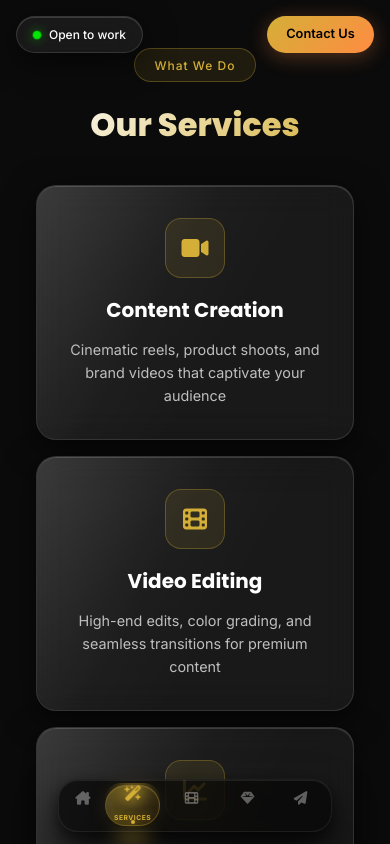
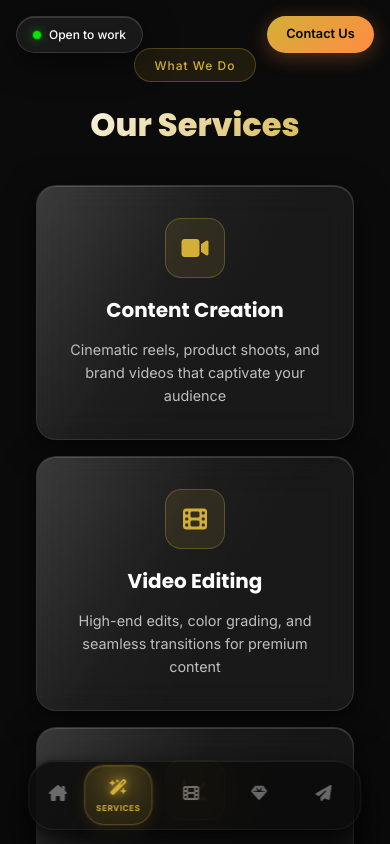
Before and after one commit to Pranav00009/phot-ology, a website: page index.html in a window 390 px wide. Both pictures are taken after a click on the link "SERVICES". Drawn offline with nearby package versions, Linux system fonts and the light colour scheme.

Commit message:
feat: nav redesign - reference style rounded square active bg, outline icons, compact mobile, gold theme

```diff
--- a/script.js
+++ b/script.js
@@ -437,23 +437,10 @@ document.addEventListener('DOMContentLoaded', () => {
     // Only track sections that have a matching nav link
     const navHrefs = Array.from(navItems).map(n => n.getAttribute('href').replace('#', ''));
 
-    /* ── Sync indicator + ambient glow to active item ── */
+    /* ── Indicator hidden (active bg is CSS-only on item) ── */
     function updateNavIndicator() {
-        const activeItem = document.querySelector('.nav-item.active');
-        if (!activeItem || !navIndicator) return;
-
-        requestAnimationFrame(() => {
-            const w = activeItem.offsetWidth;
-            const l = activeItem.offsetLeft;
-
-            navIndicator.style.width = `${w}px`;
-            navIndicator.style.left  = `${l}px`;
-
-            if (ambientGlow) {
-                ambientGlow.style.width = `${w}px`;
-                ambientGlow.style.left  = `${l}px`;
-            }
-        });
+        // No-op: nav-indicator & nav-ambient-glow are display:none in new design.
+        // Active state is handled purely via .active class CSS.
     }
 
     /* ── Ripple burst on click ── */
--- a/style.css
+++ b/style.css
@@ -877,349 +877,258 @@ body::before {
 }
 
 /* ================================================================
-   BOTTOM NAVIGATION — PREMIUM CINEMATIC DOCK
+   BOTTOM NAVIGATION — REFERENCE STYLE DOCK  (gold × dark theme)
+   Active: rounded-square gold bg | Inactive: outline icons only
    ================================================================ */
 
-/* Container */
+/* ── Container ── */
 .bottom-nav {
     position: fixed;
-    bottom: 0.75rem;
+    bottom: 0.9rem;
     left: 50%;
     transform: translateX(-50%) translateY(0);
     display: flex;
     align-items: center;
-    gap: 1px;
-    padding: 3px;
-    border-radius: 20px;
-    background: rgba(8, 8, 8, 0.72);
-    backdrop-filter: blur(32px) saturate(180%) brightness(0.9);
-    -webkit-backdrop-filter: blur(32px) saturate(180%) brightness(0.9);
-    border: 1px solid rgba(255, 255, 255, 0.07);
+    gap: 2px;
+    padding: 4px;
+    border-radius: 26px;
+    background: rgba(10, 10, 10, 0.78);
+    backdrop-filter: blur(28px) saturate(160%);
+    -webkit-backdrop-filter: blur(28px) saturate(160%);
+    border: 1px solid rgba(255, 255, 255, 0.06);
     box-shadow:
-        0 20px 40px rgba(0, 0, 0, 0.7),
-        0 6px 14px rgba(0, 0, 0, 0.5),
-        inset 0 1px 0 rgba(255, 255, 255, 0.08),
-        0 0 0 0.5px rgba(255, 255, 255, 0.04);
+        0 24px 48px rgba(0, 0, 0, 0.75),
+        0 6px 16px rgba(0, 0, 0, 0.5),
+        inset 0 1px 0 rgba(255, 255, 255, 0.07);
     z-index: 9999;
     pointer-events: auto;
-    transition:
-        transform 0.55s cubic-bezier(0.34, 1.56, 0.64, 1),
-        opacity 0.4s ease;
-    animation: navEntrance 0.8s cubic-bezier(0.34, 1.56, 0.64, 1) 0.3s both;
+    transition: transform 0.5s cubic-bezier(0.34, 1.56, 0.64, 1), opacity 0.35s ease;
+    animation: navSlideUp 0.7s cubic-bezier(0.34, 1.56, 0.64, 1) 0.2s both;
     will-change: transform, opacity;
     overflow: visible;
 }
 
-@keyframes navEntrance {
-    0%   { transform: translateX(-50%) translateY(120px); opacity: 0; }
-    60%  { opacity: 1; }
-    100% { transform: translateX(-50%) translateY(0); opacity: 1; }
+@keyframes navSlideUp {
+    0%   { transform: translateX(-50%) translateY(100px); opacity: 0; }
+    100% { transform: translateX(-50%) translateY(0);     opacity: 1; }
 }
 
 /* Hide on scroll down */
 .bottom-nav.hidden {
-    transform: translateX(-50%) translateY(140px) !important;
+    transform: translateX(-50%) translateY(120px) !important;
     opacity: 0;
     pointer-events: none;
 }
 
-/* Liquid Morphing Pill Indicator */
-.nav-indicator {
-    position: absolute;
-    top: 5px;
-    height: calc(100% - 10px);
-    width: 60px;
-    left: 5px;
-    background: linear-gradient(
-        135deg,
-        rgba(212, 175, 55, 0.22) 0%,
-        rgba(212, 175, 55, 0.1) 50%,
-        rgba(255, 140, 66, 0.08) 100%
-    );
-    border: 1px solid rgba(212, 175, 55, 0.35);
-    border-radius: 22px;
-    z-index: 0;
-    transition:
-        left  0.5s cubic-bezier(0.34, 1.56, 0.64, 1),
-        width 0.5s cubic-bezier(0.34, 1.56, 0.64, 1);
-    will-change: left, width;
-    box-shadow:
-        0 0 20px rgba(212, 175, 55, 0.12),
-        inset 0 1px 0 rgba(255, 255, 255, 0.1),
-        inset 0 0 20px rgba(212, 175, 55, 0.06);
-    overflow: hidden;
-}
-
-.nav-indicator::after {
-    content: '';
-    position: absolute;
-    inset: 0;
-    background: linear-gradient(
-        90deg,
-        transparent 0%,
-        rgba(212, 175, 55, 0.18) 40%,
-        rgba(255, 255, 255, 0.09) 50%,
-        rgba(212, 175, 55, 0.18) 60%,
-        transparent 100%
-    );
-    background-size: 200% 100%;
-    animation: indicatorShimmer 2.5s ease-in-out infinite;
-}
-
-@keyframes indicatorShimmer {
-    0%   { background-position: -200% center; }
-    100% { background-position:  200% center; }
-}
-
-/* Ambient glow shadow below active item */
-.nav-ambient-glow {
-    position: absolute;
-    bottom: -16px;
-    left: 5px;
-    width: 60px;
-    height: 18px;
-    border-radius: 50%;
-    background: radial-gradient(ellipse, rgba(212, 175, 55, 0.55) 0%, transparent 70%);
-    filter: blur(8px);
-    z-index: -1;
-    pointer-events: none;
-    transition:
-        left  0.5s cubic-bezier(0.34, 1.56, 0.64, 1),
-        width 0.5s cubic-bezier(0.34, 1.56, 0.64, 1);
-    will-change: left, width;
-}
-
-/* Nav Item Base */
+/* ── Sliding indicator (hidden — active bg is on item itself) ── */
+.nav-indicator  { display: none; }
+.nav-ambient-glow { display: none; }
+
+/* ── Nav Item ── */
 .nav-item {
     position: relative;
-    z-index: 1;
     display: flex;
     flex-direction: column;
     align-items: center;
     justify-content: center;
-    padding: 5px 9px 4px;
-    color: rgba(255, 255, 255, 0.35);
+    padding: 9px 11px;
+    border-radius: 20px;
+    min-width: 44px;
+    min-height: 44px;
     text-decoration: none;
-    border-radius: 16px;
-    min-width: 42px;
+    color: rgba(255, 255, 255, 0.38);
     cursor: pointer;
     outline: none;
     -webkit-tap-highlight-color: transparent;
-    transition: color 0.3s ease;
+    background: transparent;
+    transition:
+        color      0.3s ease,
+        background 0.4s ease;
     overflow: hidden;
-}
-
-/* Ripple layer */
+    z-index: 1;
+}
+
+/* ── Ripple ── */
 .nav-ripple {
     position: absolute;
     inset: 0;
     border-radius: inherit;
     pointer-events: none;
-    z-index: 0;
-}
-
-.nav-ripple::before {
+    overflow: hidden;
+}
+
+.nav-ripple::after {
     content: '';
     position: absolute;
-    top: 50%;
-    left: 50%;
-    width: 0;
-    height: 0;
+    top: 50%; left: 50%;
+    width: 0; height: 0;
     border-radius: 50%;
-    background: rgba(212, 175, 55, 0.22);
+    background: rgba(212, 175, 55, 0.25);
     transform: translate(-50%, -50%);
+    opacity: 0;
     transition: none;
-    opacity: 1;
-}
-
-.nav-item.ripple-active .nav-ripple::before {
-    width: 180%;
-    height: 180%;
+}
+
+.nav-item.ripple-active .nav-ripple::after {
+    width: 200%; height: 200%;
     opacity: 0;
-    transition: width 0.55s ease, height 0.55s ease, opacity 0.55s ease;
-}
-
-/* Per-item glow orb */
+    transition: width 0.5s ease, height 0.5s ease, opacity 0.5s ease;
+}
+
+/* ── Glow orb (hidden for inactive) ── */
 .nav-glow-orb {
     position: absolute;
-    top: -6px;
-    left: 50%;
-    transform: translateX(-50%) translateY(-60%) scale(0.5);
-    width: 44px;
-    height: 44px;
+    top: 0; left: 50%;
+    transform: translateX(-50%) translateY(-50%) scale(0);
+    width: 50px; height: 50px;
     border-radius: 50%;
-    background: radial-gradient(circle, rgba(212, 175, 55, 0.75) 0%, transparent 65%);
-    filter: blur(14px);
+    background: radial-gradient(circle, rgba(212, 175, 55, 0.6) 0%, transparent 65%);
+    filter: blur(16px);
     opacity: 0;
     pointer-events: none;
-    transition: opacity 0.45s ease, transform 0.45s cubic-bezier(0.34, 1.56, 0.64, 1);
-    will-change: opacity, transform;
+    transition: opacity 0.4s ease, transform 0.4s cubic-bezier(0.34, 1.56, 0.64, 1);
     z-index: 0;
 }
 
-/* Icon wrapper */
+/* ── Icon Wrap ── */
 .nav-icon-wrap {
     position: relative;
     z-index: 1;
     display: flex;
     align-items: center;
     justify-content: center;
-    width: 22px;
-    height: 22px;
-    transition: transform 0.45s cubic-bezier(0.34, 1.56, 0.64, 1);
-    transform-origin: center bottom;
+    width: 24px;
+    height: 24px;
+    transition: transform 0.4s cubic-bezier(0.34, 1.56, 0.64, 1);
 }
 
 .nav-icon-wrap i {
-    font-size: 0.85rem;
+    font-size: 1rem;
     line-height: 1;
     display: block;
-    transition: color 0.3s ease, filter 0.3s ease;
-}
-
-/* Label */
+    /* Outline effect on inactive: thin weight */
+    -webkit-text-stroke: 0px;
+    transition: color 0.3s ease, filter 0.3s ease, transform 0.3s ease;
+}
+
+/* ── Label — hidden by default, shown on active ── */
 .nav-label {
     position: relative;
     z-index: 1;
-    font-size: 0.42rem;
+    font-size: 0.5rem;
     font-weight: 700;
-    letter-spacing: 0.5px;
+    letter-spacing: 0.6px;
     text-transform: uppercase;
     margin-top: 3px;
+    max-height: 0;
+    overflow: hidden;
     opacity: 0;
-    transform: translateY(4px);
-    transition: opacity 0.3s ease, transform 0.3s ease, color 0.3s ease;
+    transition: max-height 0.3s ease, opacity 0.3s ease, color 0.3s ease;
     white-space: nowrap;
-}
-
-/* Active bottom dot */
-.nav-active-dot {
-    position: absolute;
-    bottom: 4px;
-    left: 50%;
-    transform: translateX(-50%) scale(0);
-    width: 4px;
-    height: 4px;
-    border-radius: 50%;
-    background: var(--gold);
-    box-shadow: 0 0 8px rgba(212, 175, 55, 0.9), 0 0 16px rgba(212, 175, 55, 0.4);
-    transition: transform 0.35s cubic-bezier(0.34, 1.56, 0.64, 1), opacity 0.3s ease;
-    opacity: 0;
-    z-index: 1;
-}
-
-/* Hover state */
+    color: var(--gold);
+}
+
+/* ── Active dot — hidden (replaced by active bg) ── */
+.nav-active-dot { display: none; }
+
+/* ── HOVER ── */
 .nav-item:hover {
-    color: rgba(255, 255, 255, 0.7);
+    color: rgba(255, 255, 255, 0.65);
 }
 
 .nav-item:hover .nav-icon-wrap {
-    transform: translateY(-3px) scale(1.08);
-}
-
-.nav-item:hover .nav-icon-wrap i {
-    filter: drop-shadow(0 0 5px rgba(212, 175, 55, 0.3));
-}
-
-.nav-item:hover .nav-label {
-    opacity: 0.55;
-    transform: translateY(0);
-}
-
-/* Active state */
+    transform: translateY(-2px) scale(1.1);
+}
+
+/* ── ACTIVE STATE — reference style rounded square bg ── */
 .nav-item.active {
     color: var(--gold);
-}
-
+    /* Dark elevated rounded square like reference */
+    background: rgba(212, 175, 55, 0.13);
+    border: 1px solid rgba(212, 175, 55, 0.25);
+    box-shadow:
+        inset 0 1px 0 rgba(212, 175, 55, 0.15),
+        0 4px 16px rgba(212, 175, 55, 0.12),
+        0 0 0 1px rgba(212, 175, 55, 0.08);
+}
+
+/* Active icon — bounces up, glows gold */
 .nav-item.active .nav-icon-wrap {
-    transform: translateY(-3px) scale(1.15);
-    animation: navIconPop 0.55s cubic-bezier(0.34, 1.56, 0.64, 1) both;
+    animation: iconBounce 0.5s cubic-bezier(0.34, 1.56, 0.64, 1) both;
 }
 
 .nav-item.active .nav-icon-wrap i {
     color: var(--gold);
     filter:
-        drop-shadow(0 0 6px rgba(212, 175, 55, 0.9))
-        drop-shadow(0 2px 10px rgba(212, 175, 55, 0.5));
-}
-
+        drop-shadow(0 0 5px rgba(212, 175, 55, 0.8))
+        drop-shadow(0 0 14px rgba(212, 175, 55, 0.3));
+}
+
+/* Label slides in below icon when active */
 .nav-item.active .nav-label {
+    max-height: 20px;
     opacity: 1;
-    transform: translateY(0);
-    color: var(--gold);
-    text-shadow: 0 0 10px rgba(212, 175, 55, 0.6);
-    animation: labelReveal 0.4s ease both;
-}
-
+    animation: labelFadeIn 0.3s ease 0.1s both;
+}
+
+/* Glow orb rises on active */
 .nav-item.active .nav-glow-orb {
     opacity: 1;
-    transform: translateX(-50%) translateY(-30%) scale(1);
-}
-
-.nav-item.active .nav-active-dot {
-    transform: translateX(-50%) scale(1);
-    opacity: 1;
-    animation: dotPop 0.45s cubic-bezier(0.34, 1.56, 0.64, 1) both;
-}
-
-/* Keyframes */
-@keyframes navIconPop {
-    0%   { transform: translateY(0)    scale(0.8);  }
-    35%  { transform: translateY(-6px) scale(1.28); }
-    65%  { transform: translateY(-2px) scale(1.1);  }
-    100% { transform: translateY(-3px) scale(1.15); }
-}
-
-@keyframes labelReveal {
-    0%   { opacity: 0; transform: translateY(6px);  }
-    100% { opacity: 1; transform: translateY(0);    }
-}
-
-@keyframes dotPop {
-    0%   { transform: translateX(-50%) scale(0);   opacity: 0; }
-    60%  { transform: translateX(-50%) scale(1.5); opacity: 1; }
-    100% { transform: translateX(-50%) scale(1);   opacity: 1; }
-}
-
-/* Mobile tap press */
-.nav-item:active .nav-icon-wrap {
-    transform: scale(0.88) translateY(1px) !important;
-    transition-duration: 0.08s !important;
-}
-
-/* Tablet & Desktop */
+    transform: translateX(-50%) translateY(-25%) scale(1);
+}
+
+/* ── Keyframes ── */
+@keyframes iconBounce {
+    0%   { transform: translateY(3px) scale(0.85); }
+    40%  { transform: translateY(-5px) scale(1.2); }
+    65%  { transform: translateY(-1px) scale(1.05); }
+    100% { transform: translateY(0) scale(1); }
+}
+
+@keyframes labelFadeIn {
+    0%   { opacity: 0; transform: translateY(3px); }
+    100% { opacity: 1; transform: translateY(0); }
+}
+
+/* Mobile tap feedback */
+.nav-item:active {
+    transform: scale(0.93);
+    transition-duration: 0.08s;
+}
+
+/* ── Tablet & Desktop — larger, with visible labels ── */
 @media (min-width: 640px) {
     .bottom-nav {
         gap: 4px;
-        padding: 6px;
-        border-radius: 30px;
+        padding: 5px;
+        border-radius: 28px;
         bottom: 1.4rem;
     }
 
     .nav-item {
-        padding: 10px 20px 8px;
-        min-width: 82px;
-        border-radius: 24px;
+        padding: 10px 18px;
+        min-width: 78px;
+        border-radius: 22px;
     }
 
     .nav-icon-wrap {
-        width: 32px;
-        height: 32px;
+        width: 28px;
+        height: 28px;
     }
 
     .nav-icon-wrap i {
-        font-size: 1.3rem;
+        font-size: 1.2rem;
     }
 
     .nav-label {
-        font-size: 0.65rem;
-        margin-top: 5px;
-        opacity: 0.35;
-        transform: translateY(0);
+        font-size: 0.6rem;
+        /* Always slightly visible on desktop */
+        max-height: 20px;
+        opacity: 0.3;
     }
 
     .nav-item:hover .nav-label {
-        opacity: 0.7;
+        opacity: 0.65;
     }
 
     .nav-item.active .nav-label {
@@ -1227,14 +1136,12 @@ body::before {
     }
 
     .nav-item:hover .nav-icon-wrap {
-        transform: translateY(-5px) scale(1.12);
+        transform: translateY(-3px) scale(1.1);
     }
 }
 
 @media (min-width: 1024px) {
-    .bottom-nav {
-        bottom: 1.8rem;
-    }
+    .bottom-nav { bottom: 1.8rem; }
 }
 /* ===== PREMIUM GLASSMORPHISM DESIGN SYSTEM - iOS STYLE ===== */
 .glass-card {
```
